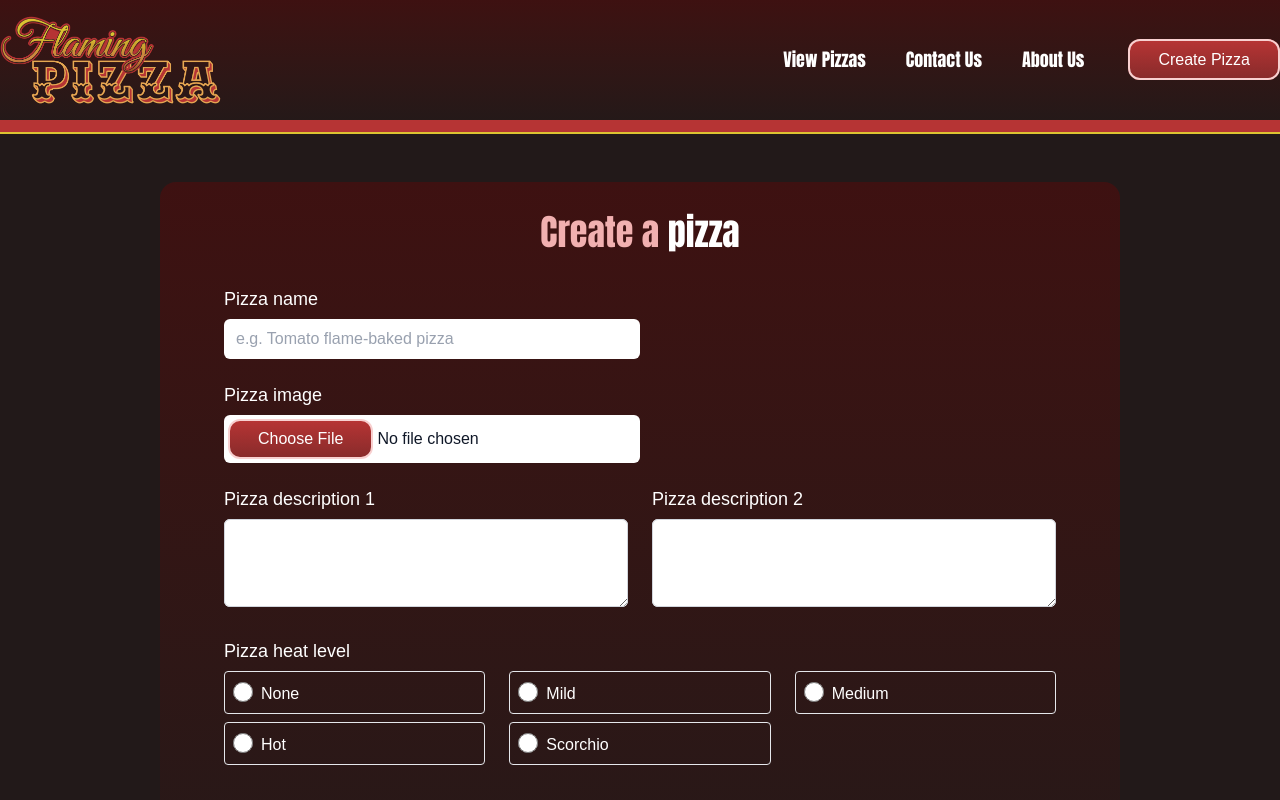
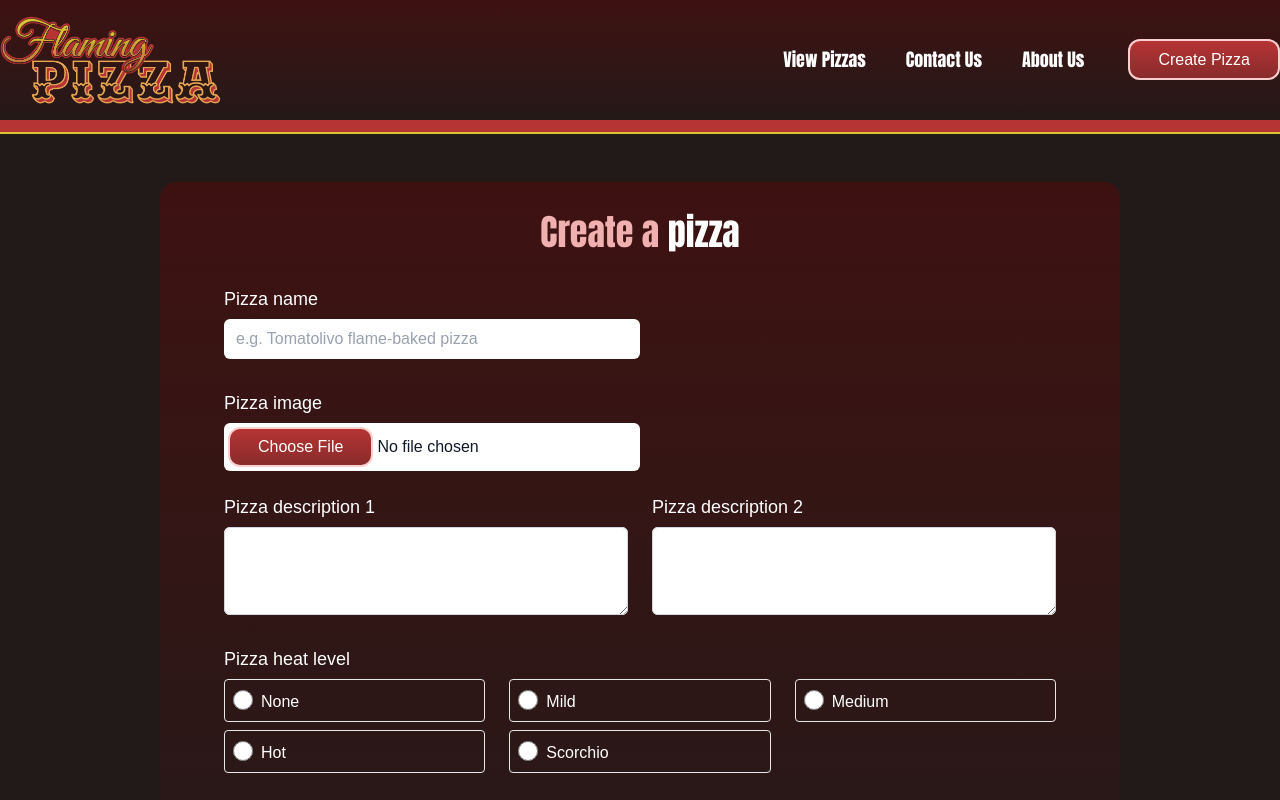
Before and after one commit to bousefsl/flaming-pizza, a Next.js app: page /pizzas/create-pizza in a window 1280 px wide. Shown: the top 800 px of the page. Built offline with nearby package versions, Linux system fonts and the light colour scheme.

Commit message:
Custom Input Field

```diff
--- a/src/app/pizzas/create-pizza/CreatePizzaForm.tsx
+++ b/src/app/pizzas/create-pizza/CreatePizzaForm.tsx
@@ -4,6 +4,8 @@
 import Form from "next/form"
 //Components
 import { Button } from "@/components/global/CTAs"
+import CustomInput from "@/components/forms/CustomInput"
+import FormError from "@/components/forms/FormError"
 //Actions
 import { createPizza } from "../actions"
 //Hooks
@@ -16,13 +18,8 @@ export default function CreatePizzaForm() {
     <Form action={formAction} className="my-8" formEncType="multipart/form-data">
       <div className="grid grid-cols-1 gap-x-6 gap-y-6 sm:grid-cols-6">
         <div className="col-span-full">
-          <label htmlFor="title" className="block text-lg/6 font-medium">
-            Pizza name
-          </label>
-          <div className="mt-2">
-            <input id="title" name="title" required defaultValue={state.title} className="block w-1/2 bg-white rounded-md py-2 pl-3 pr-10 text-base text-gray-900 placeholder:text-gray-400 focus:outline-primary-300" placeholder="e.g. Tomato flame-baked pizza" />
-            {state.errors?.title && <p className="text-sm text-red-500">{state.errors.title}</p>}
-          </div>
+          <CustomInput label="Pizza name" name="title" required defaultValue={state.title} placeholder="e.g. Tomatolivo flame-baked pizza" />
+          {state.errors?.title && <FormError error={state.errors.title} />}
         </div>
 
         <div className="col-span-full">
--- /dev/null
+++ b/src/components/forms/CustomInput.tsx
@@ -0,0 +1,20 @@
+interface CustomInputProps extends React.HTMLProps<HTMLInputElement> {
+  label: string
+  name: string
+  otherClasses?: string
+  defaultValue?: string | undefined
+  placeholder: string
+}
+
+export default function CustomInput({ label, name, otherClasses = "", defaultValue, placeholder }: CustomInputProps) {
+  return (
+    <>
+      <label htmlFor={name} className="block text-lg/6 font-medium">
+        {label}
+      </label>
+      <div className="mt-2 mb-2">
+        <input id={name} name={name} defaultValue={defaultValue} className={`block w-1/2 bg-white rounded-md py-2 pl-3 pr-10 text-base text-gray-900 placeholder:text-gray-400 focus:outline-primary-300 ${otherClasses}`} placeholder={placeholder} />
+      </div>
+    </>
+  )
+}
--- /dev/null
+++ b/src/components/forms/FormError.tsx
@@ -0,0 +1,7 @@
+export default function FormError({ error }: { error: string[] }) {
+  return (
+    <div className="error">
+      <p className="text-md text-red-500">{error}</p>
+    </div>
+  )
+}
```
